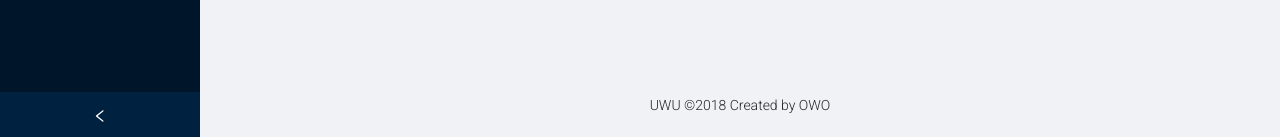
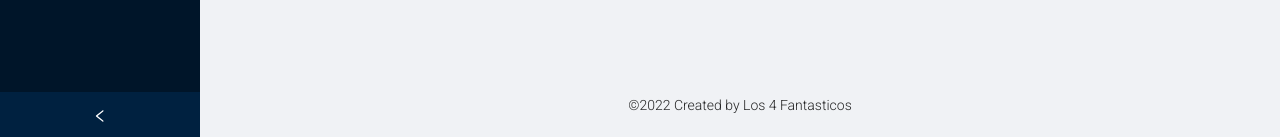
Before and after one commit to AgusTinMd/Proyecto-Global-Learning, a React (Create React App) app in the folder project-veterinary-globallearning/Front/: page / in a window 1280 px wide. Shown: the part 660-797 px from the top of the page. Built offline with nearby package versions, Linux system fonts and the light colour scheme.

Commit message:
cambiado el created by

```diff
--- a/project-veterinary-globallearning/Front/src/Components/Sider/Sidebar.jsx
+++ b/project-veterinary-globallearning/Front/src/Components/Sider/Sidebar.jsx
@@ -54,7 +54,7 @@ const Sidebar = () => {
               </Routes>
             </div>
           </Content>
-          <Footer style={{ textAlign: 'center' }}>UWU ©2018 Created by OWO</Footer>
+          <Footer style={{ textAlign: 'center' }}>©2022 Created by Los 4 Fantasticos</Footer>
         </Layout>
       </Layout>
     )
```
